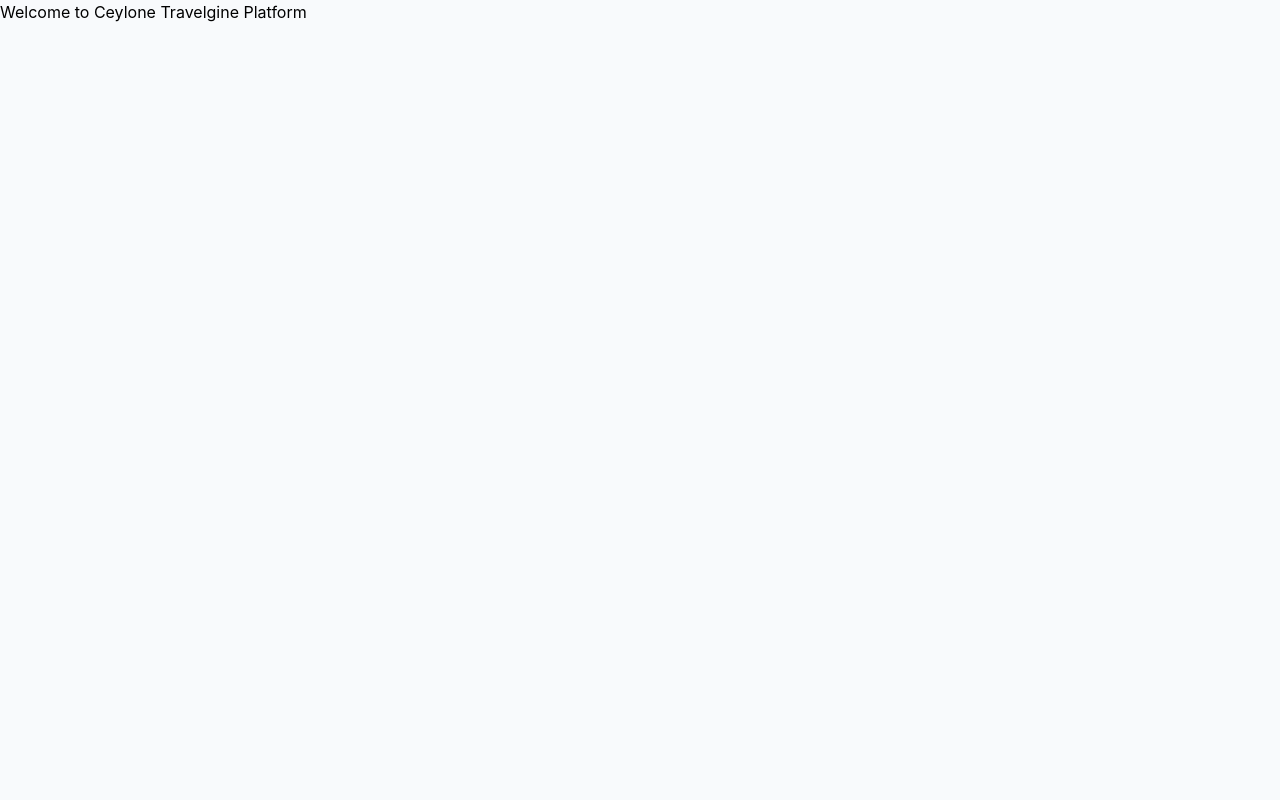
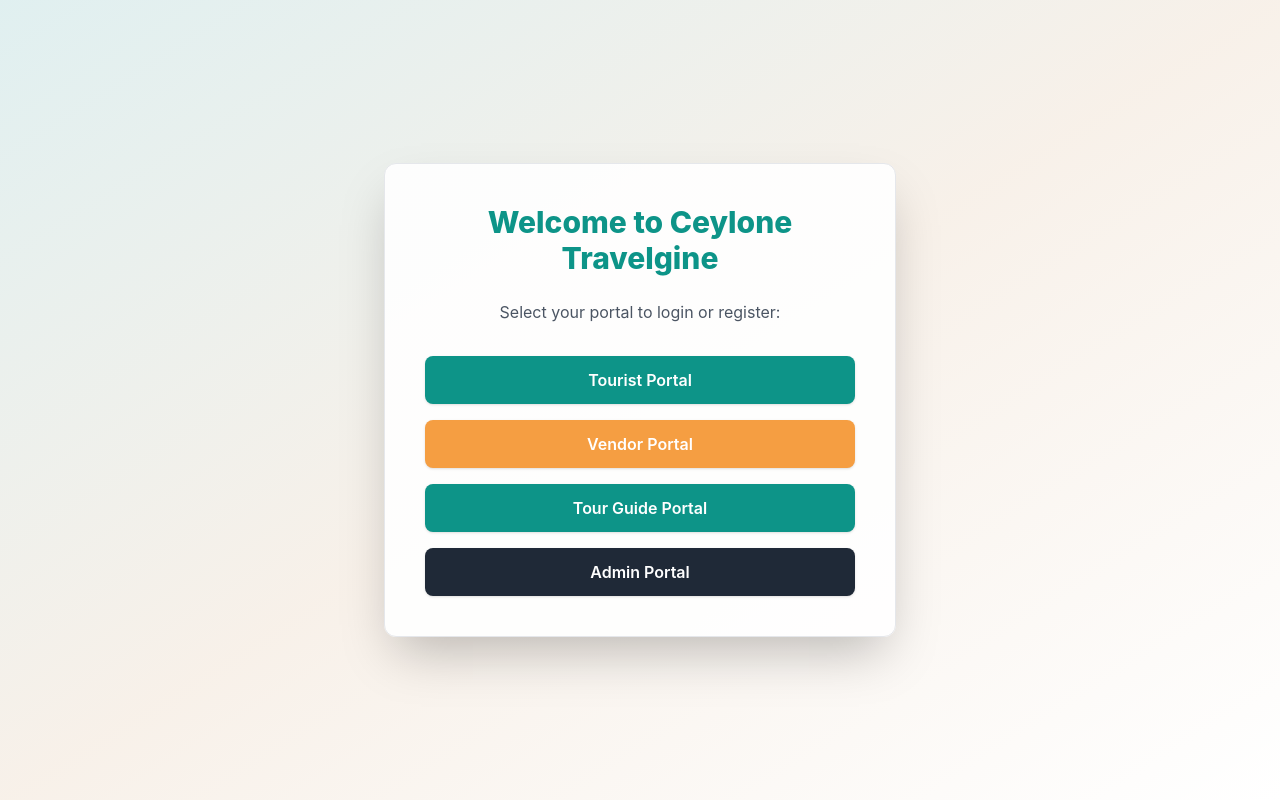
Before and after one commit to sanjayahewage0103/ceylone-travelgine, a React (Create React App) app in the folder frontend/: page / in a window 1280 px wide. Built offline with nearby package versions, Linux system fonts and the light colour scheme.

Commit message:
fix: update main app routing and UI

```diff
--- a/frontend/src/App.js
+++ b/frontend/src/App.js
@@ -1,7 +1,9 @@
 import React from "react";
-import { BrowserRouter as Router, Routes, Route } from "react-router-dom";
+import { BrowserRouter as Router, Routes, Route, Link } from "react-router-dom";
 import VendorApp from "./vendor/App";
-// TODO: Import other role-based apps (TouristApp, GuideApp, AdminApp) when ready
+import GuideApp from "./tourGuide/App";
+import TouristApp from "./tourist/TouristApp";
+import AdminApp from "./admin/AdminApp";
 
 function App() {
   return (
@@ -9,12 +11,27 @@ function App() {
       <Routes>
         {/* Vendor onboarding flow */}
         <Route path="/vendor/*" element={<VendorApp />} />
-        {/* TODO: Add routes for /tourist, /guide, /admin */}
-        {/* <Route path="/tourist/*" element={<TouristApp />} /> */}
-        {/* <Route path="/guide/*" element={<GuideApp />} /> */}
-        {/* <Route path="/admin/*" element={<AdminApp />} /> */}
-        {/* Default route can be a landing page or redirect */}
-        <Route path="*" element={<div>Welcome to Ceylone Travelgine Platform</div>} />
+        {/* Tour Guide onboarding flow */}
+        <Route path="/guide/*" element={<GuideApp />} />
+        {/* Tourist login & registration flow */}
+        <Route path="/tourist/*" element={<TouristApp />} />
+        {/* Admin login flow */}
+        <Route path="/admin/*" element={<AdminApp />} />
+        {/* Homepage with navigation links */}
+        <Route path="/" element={
+          <div className="min-h-screen flex flex-col items-center justify-center bg-gradient-to-br from-primary/10 via-secondary/10 to-white">
+            <div className="bg-white bg-opacity-90 rounded-xl shadow-2xl p-10 w-full max-w-lg border border-gray-200 animate-fade-in">
+              <h1 className="text-3xl font-extrabold text-primary mb-6 text-center">Welcome to Ceylone Travelgine</h1>
+              <p className="text-gray-600 mb-8 text-center">Select your portal to login or register:</p>
+              <div className="grid grid-cols-1 gap-4">
+                <Link to="/tourist" className="block w-full bg-primary text-white py-3 rounded-lg font-semibold text-center shadow hover:bg-secondary transition">Tourist Portal</Link>
+                <Link to="/vendor" className="block w-full bg-secondary text-white py-3 rounded-lg font-semibold text-center shadow hover:bg-primary transition">Vendor Portal</Link>
+                <Link to="/guide" className="block w-full bg-teal-600 text-white py-3 rounded-lg font-semibold text-center shadow hover:bg-primary transition">Tour Guide Portal</Link>
+                <Link to="/admin" className="block w-full bg-gray-800 text-white py-3 rounded-lg font-semibold text-center shadow hover:bg-primary transition">Admin Portal</Link>
+              </div>
+            </div>
+          </div>
+        } />
       </Routes>
     </Router>
   );
```
